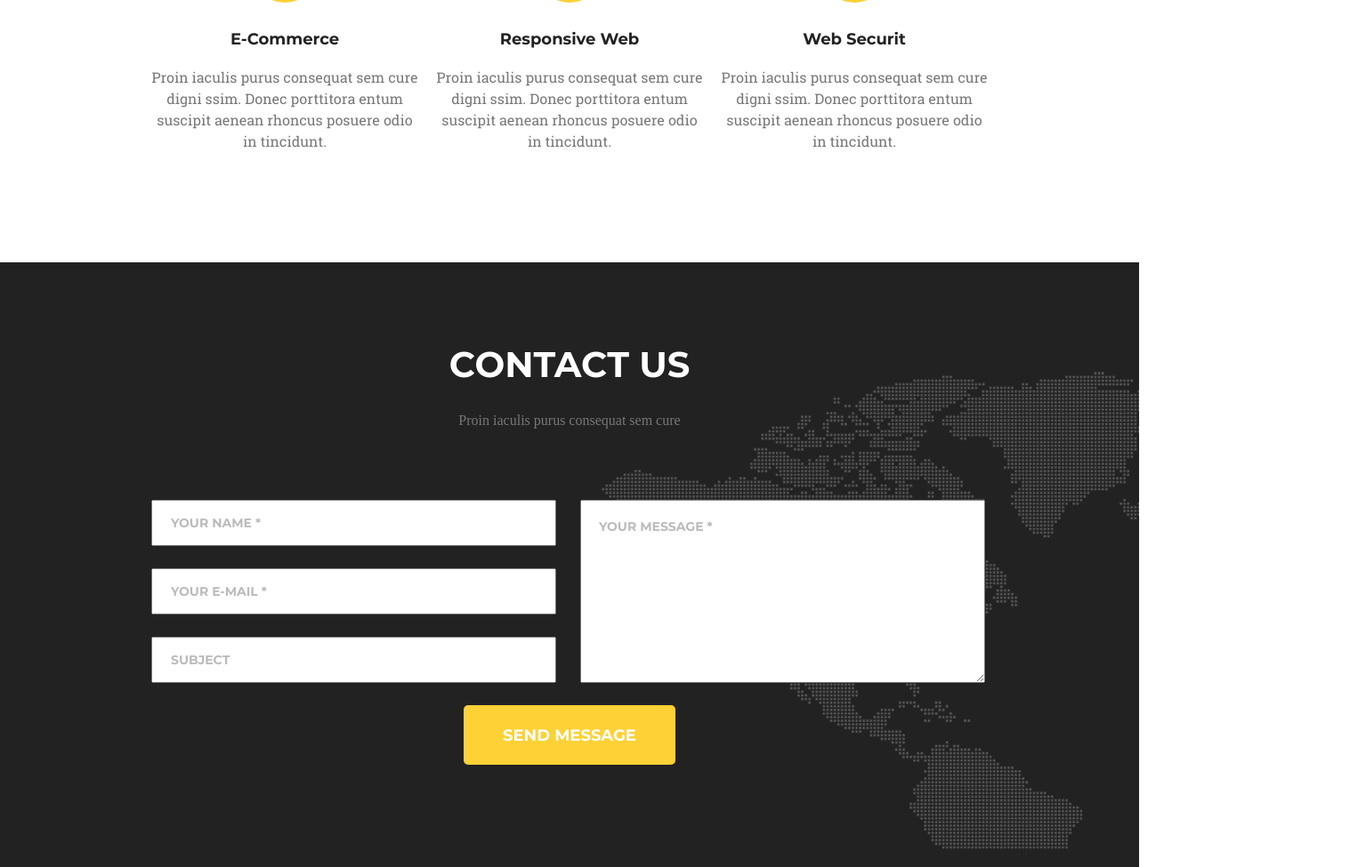
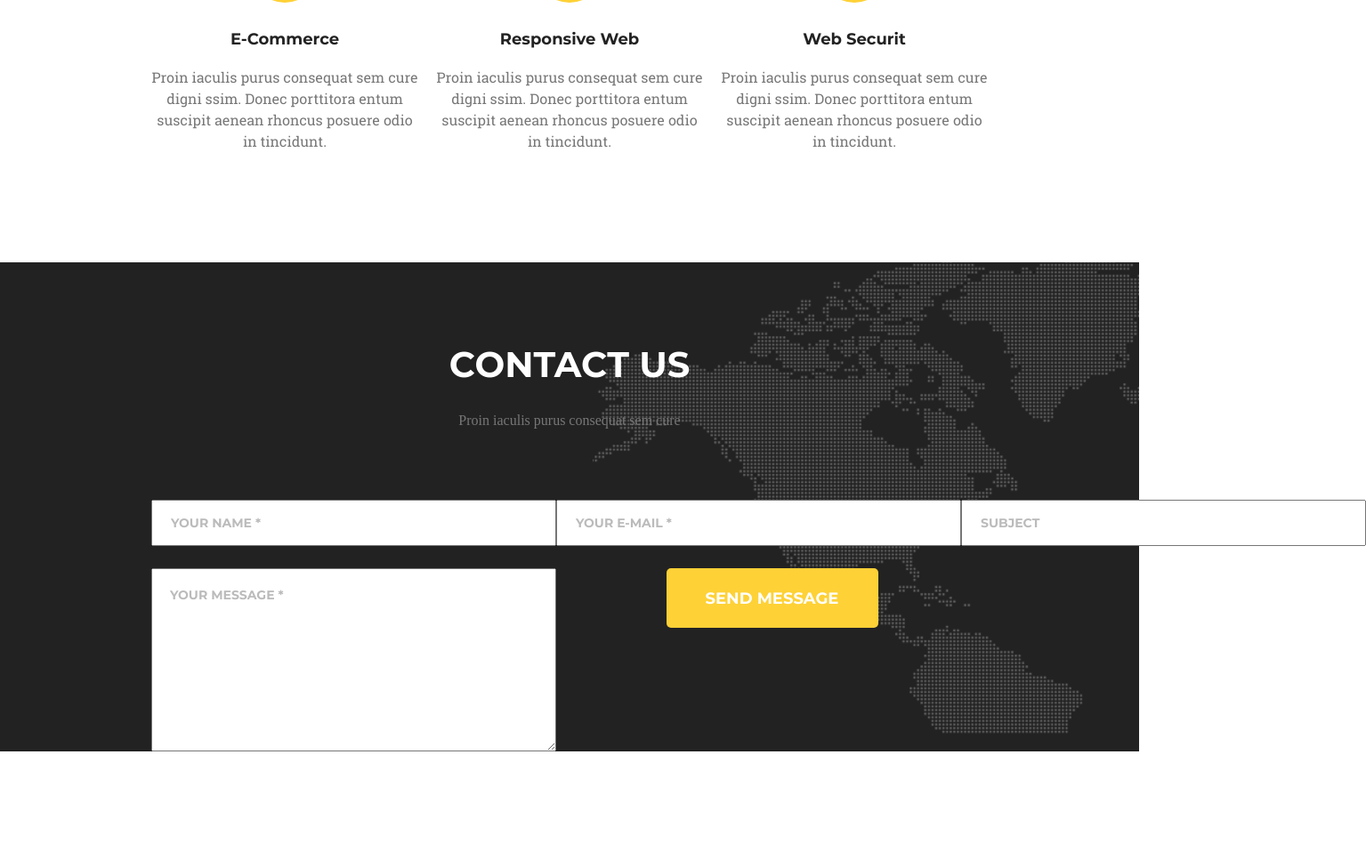
Before and after one commit to AleksKornev/goit-fe-course, a plain HTML site: page html-css/module07/index.html in a window 1280 px wide. Shown: the part 446-1421 px from the top of the page at 89% size, 1535 px wide, since content can reach past the window. After the commit the page ends 1291 px from the top, so only its background shows below. Drawn offline with Linux system fonts and the light colour scheme; a web font is replaced by a local one.

Commit message:
7 module

```diff
--- a/html-css/module07/styles.css
+++ b/html-css/module07/styles.css
@@ -171,7 +171,8 @@ li.menu-item:nth-child(5) {
   color: #ffffff;
 }
 .input-block {
-  float: left;
+  display: flex;
+  justify-content: left;
   margin-right: 27px;
 }
 .contact-form {
```
